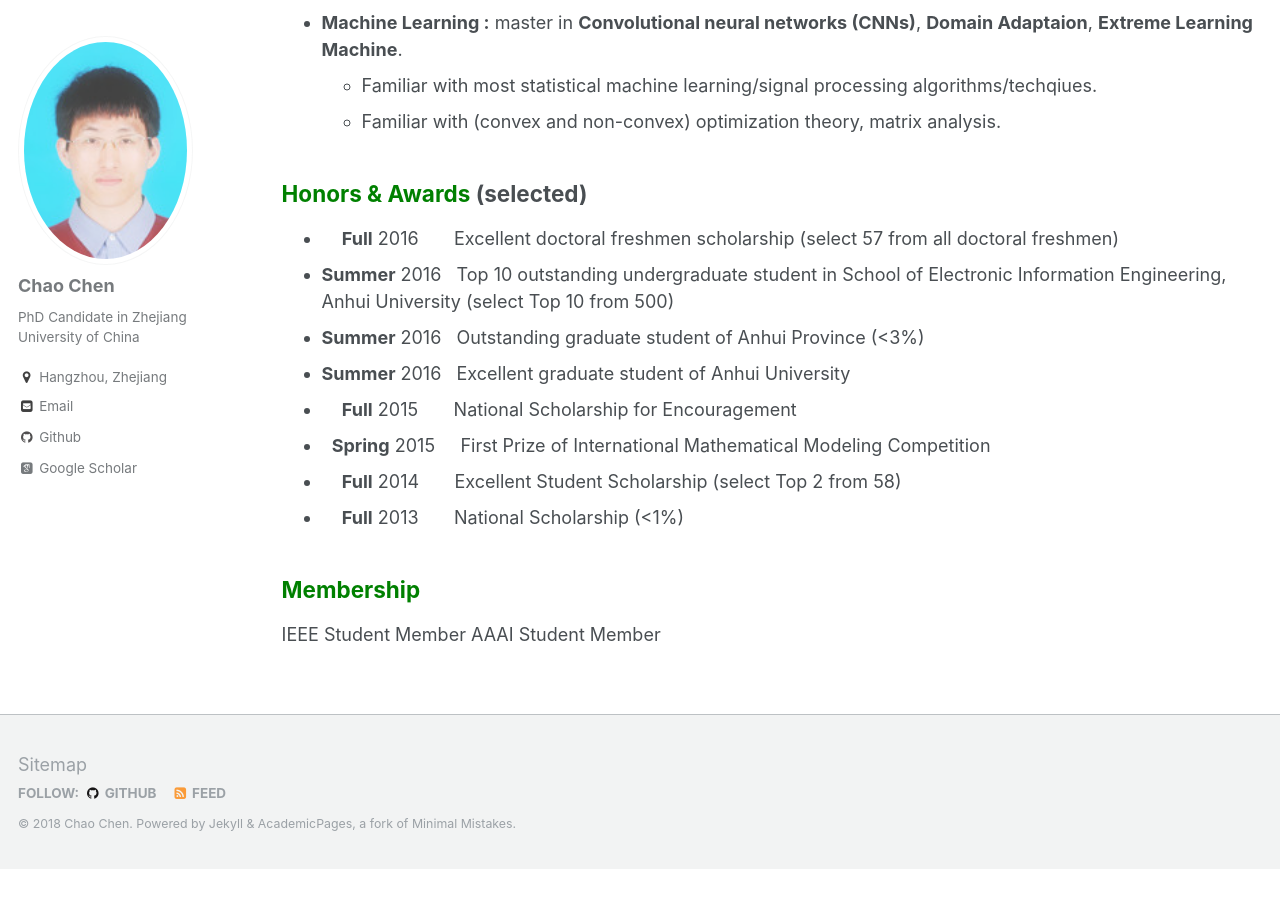
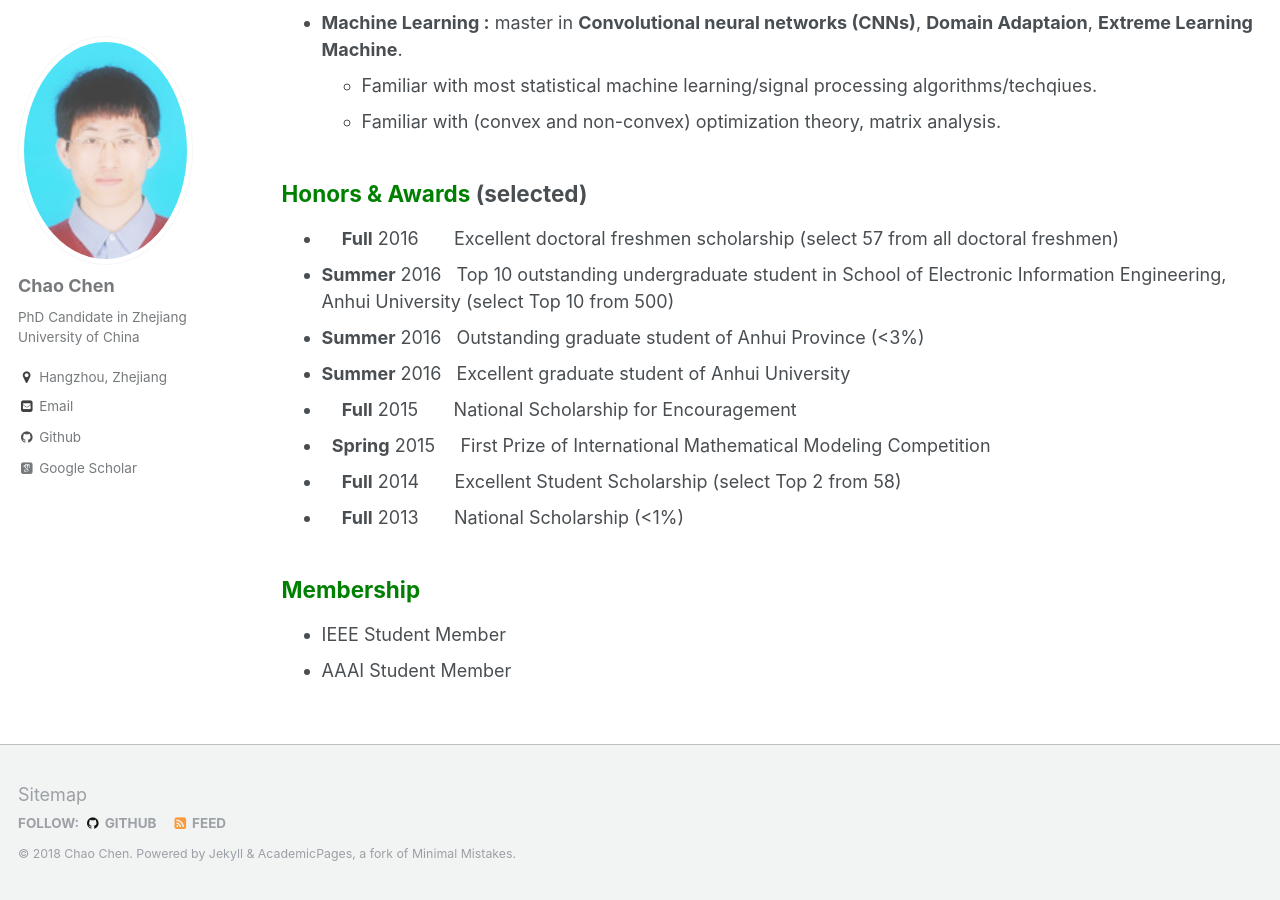
Before and after one commit to chenchao666/chenchao666.github.io, a Jekyll site: the page built from _pages/cv.md, in a window 1280 px wide and 900 px high, scrolled down 1410 px. Built offline with Jekyll 4.4.1, drawn with Linux system fonts in a browser that asks for light colours; some web fonts are replaced; before the commit the page ends 2279 px from its top, so only the background shows below that.

Commit message:
Update cv.md

```diff
--- a/_pages/cv.md
+++ b/_pages/cv.md
@@ -52,5 +52,5 @@ the common subspace,” **Neural Computing and Applications**. [paper](https://l
 *  &nbsp; &nbsp; **Full** 2013  &nbsp; &nbsp; &nbsp; National Scholarship (<1%)
 
 ## <span style="color: green"> Membership </span>
-IEEE Student Member
-AAAI Student Member
+* IEEE Student Member
+* AAAI Student Member
```
